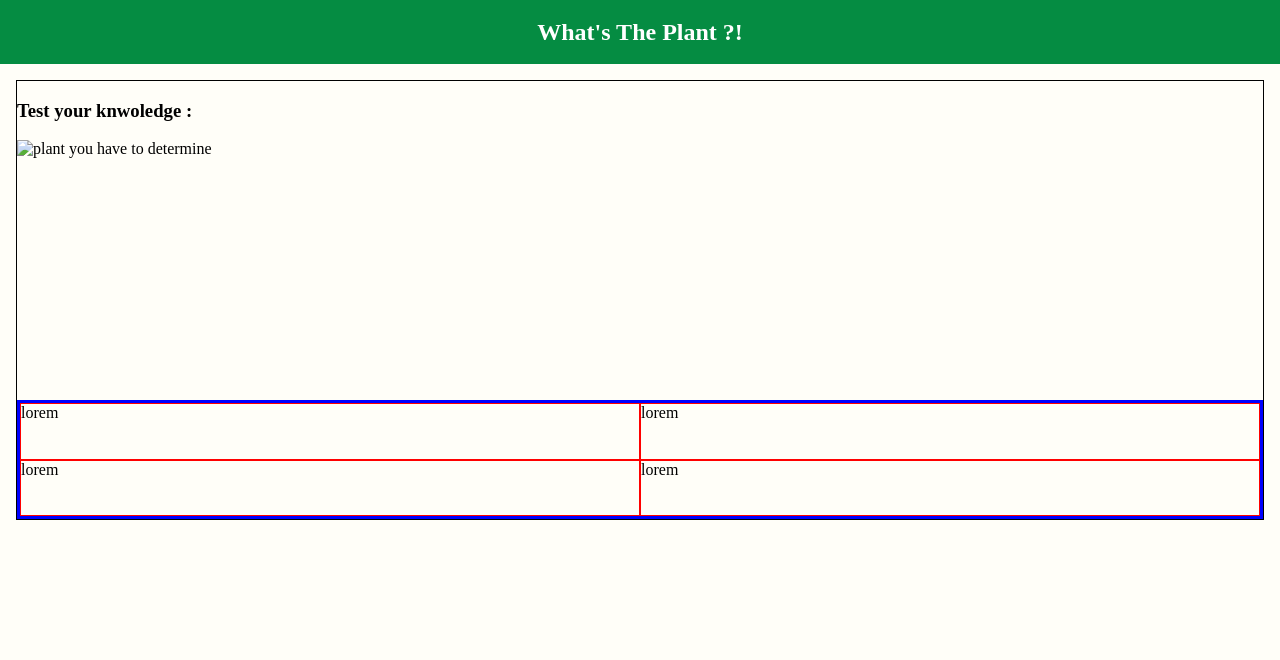
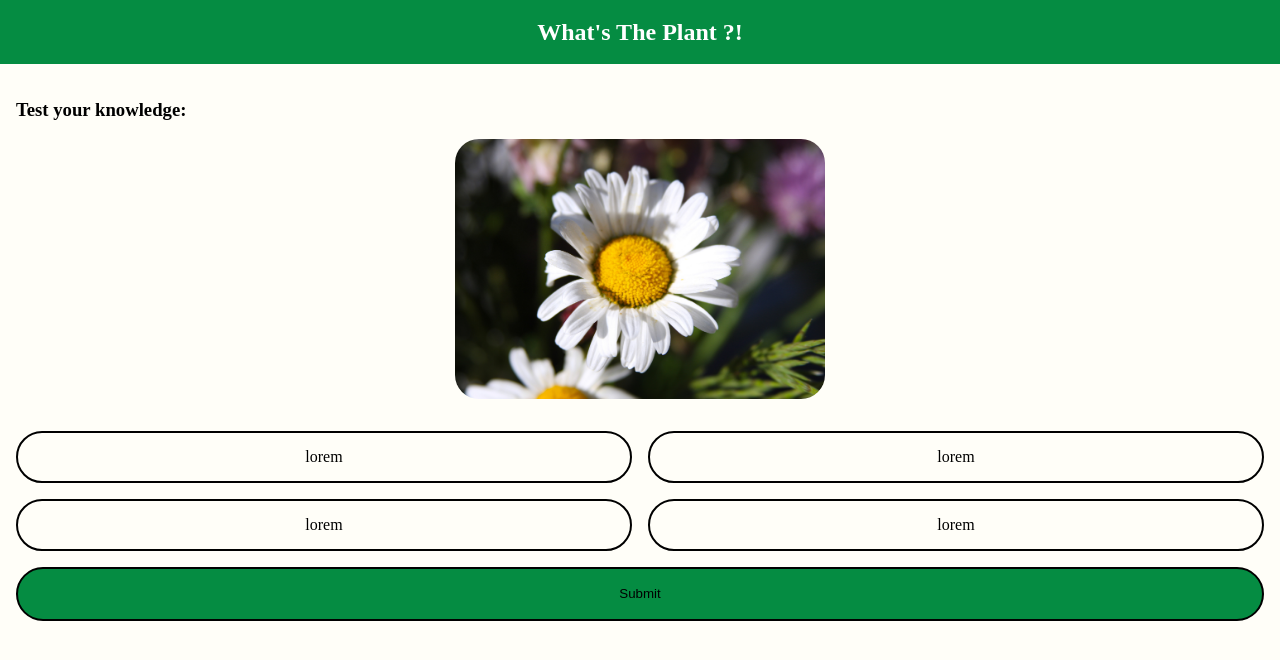
Before and after one commit to Permarole/WhatsThePlant, a PHP site: page / in a window 1280 px wide. Shown: the part 90-750 px from the top of the page. Run offline with PHP 8.4, Linux system fonts and the light colour scheme.

Commit message:
game styling

```diff
--- a/index.html
+++ b/index.html
@@ -19,16 +19,40 @@
     <section class="hero">
       <h1>What's The Plant ?!</h1>
     </section>
+
     <section class="game">
-      <h3 class="intro">Test your knwoledge :</h3>
-      <div class="plantImg">
-        <img src="#" alt="plant you have to determine" />
+      <h3 class="game__intro">Test your knowledge:</h3>
+      <div class="game__plant__image__container">
+        <img
+          src="./assets/plant_marguerite.jpg"
+          alt="Plant you have to determine"
+          class="game__plant__image__img"
+        />
       </div>
-      <div class="answers">
-        <div class="answer" id="answer1">lorem</div>
-        <div class="answer" id="answer2">lorem</div>
-        <div class="answer" id="answer3">lorem</div>
-        <div class="answer" id="answer4">lorem</div>
+      <div class="game__answers">
+        <label class="game__answers__item" id="answer1"
+          ><input type="checkbox" name="answer1" value="answer1" />
+          <span class="game__answers__item__text" >lorem</span
+          >
+        </label>
+        <label class="game__answers__item" id="answer2"
+          ><input type="checkbox" name="answer2" value="answer2" />
+          <span class="game__answers__item__text" >lorem</span
+          >
+        </label>
+        <label class="game__answers__item" id="answer3"
+          ><input type="checkbox" name="answer3" value="answer3" />
+          <span class="game__answers__item__text" >lorem</span
+          >
+        </label>
+        <label class="game__answers__item" id="answer4"
+          ><input type="checkbox" name="answer4" value="answer4" />
+          <span class="game__answers__item__text" >lorem</span
+          >
+        </label>
+
+        </div>
+        <input type="Submit" class="game__answers__submit" />
       </div>
     </section>
     <footer></footer>
--- a/style.css
+++ b/style.css
@@ -17,12 +17,17 @@ body {
   background-color: var(--bg-color);
 }
 
+img {
+  max-width: 100%;
+  height: auto;
+}
+
 /*---------------------- Header ------------------- */
 
 .logo {
   display: flex;
   justify-content: center;
-  background-image: url("./assets/header_decoration_resized.svg");
+  background-image: url('./assets/header_decoration_resized.svg');
   background-repeat: no-repeat;
   background-position-x: 1em;
 }
@@ -51,17 +56,57 @@ body {
 
 .game {
   margin: 1em;
-  display: grid;
-  grid-template: 1fr 260px 2fr / 1fr;
-  border: black solid 1px;
+  display: flex;
+  flex-direction: column;
 }
 
-.answers {
+.game__plant__image__container {
+  display: flex;
+  justify-content: center;
+  align-items: center;
+  margin-bottom: 2rem;
+}
+
+.game__plant__image__img {
+  max-height: 260px;
+  object-fit: cover;
+  border-radius: 1.5rem;
+}
+
+.game__answers {
   display: grid;
   grid-template: 1fr 1fr / 1fr 1fr;
-  border: 3px solid blue;
+  gap: 1rem;
+  margin-bottom: 1rem;
 }
 
-.answer {
-  border: 1px solid red;
+.game__answers__item {
+  display: flex;
+  justify-content: center;
+  align-items: center;
 }
+
+.game__answers__item input[type='checkbox'] {
+  display: none;
+}
+
+.game__answers__item__text {
+  border: 2px solid black;
+  border-radius: 2rem;
+  line-height: 3rem;
+  width: 100%;
+  text-align: center;
+}
+
+.game__answers__item input[type='checkbox']:checked + span {
+  background-color: var(--primary-color);
+}
+
+.game__answers__submit {
+  appearance: none;
+  width: 100%;
+  border: 2px solid black;
+  border-radius: 2rem;
+  line-height: 3rem;
+  background-color: var(--primary-color);
+}
```
Also changed, not shown: assets/plant_marguerite.jpg (added).
